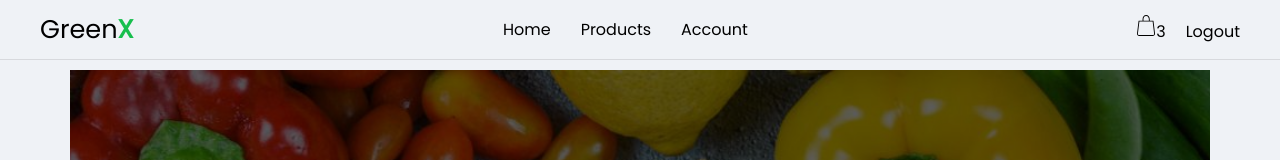
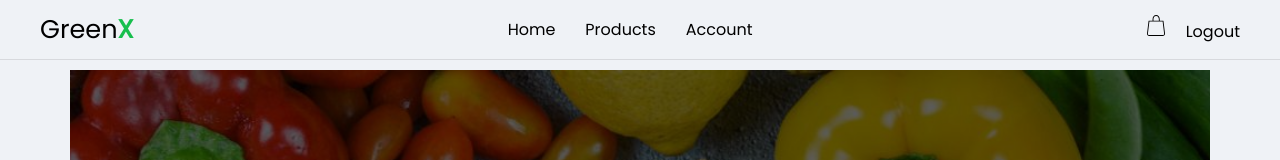
Before and after one commit to robynroby/e-Mkulima, a React (Vite) app in the folder frontend/: page / in a window 1280 px wide. Shown: the top 160 px of the page. Built offline with nearby package versions, Linux system fonts and the light colour scheme; sample sign-in values are in the browser's storage.

Commit message:
ui changes

```diff
--- a/frontend/src/components/Navbar.jsx
+++ b/frontend/src/components/Navbar.jsx
@@ -22,7 +22,7 @@ function Navbar() {
             <div className="rightLinks">
                 <Link to={'/cart'}>
                     <img src="/cart.svg" alt="" />
-                    <span>3</span>
+                    {/* <span>3</span> */}
                 </Link>
                 <Link onClick={handleLogout}>Logout</Link>
             </div>
```
